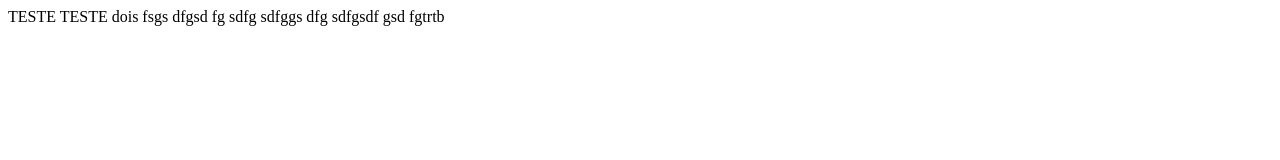
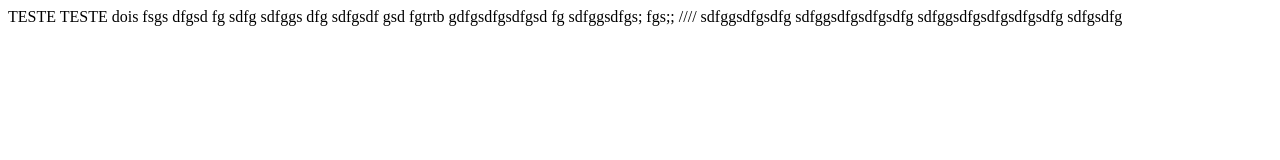
Before and after one commit to EvaldoEscola/site-escola, a plain HTML site: page index.html in a window 1280 px wide. Drawn offline with Linux system fonts and the light colour scheme.

Commit message:
teste5_27set

```diff
--- a/index.html
+++ b/index.html
@@ -16,6 +16,15 @@
     sdfgsdf
     gsd
     fgtrtb
+    gdfgsdfgsdfgsd
+    fg
+    sdfggsdfgs;
+    fgs;;
 
+    ////
+    sdfggsdfgsdfg
+    sdfggsdfgsdfgsdfg
+    sdfggsdfgsdfgsdfgsdfg
+    sdfgsdfg
 </body>
 </html>
```
